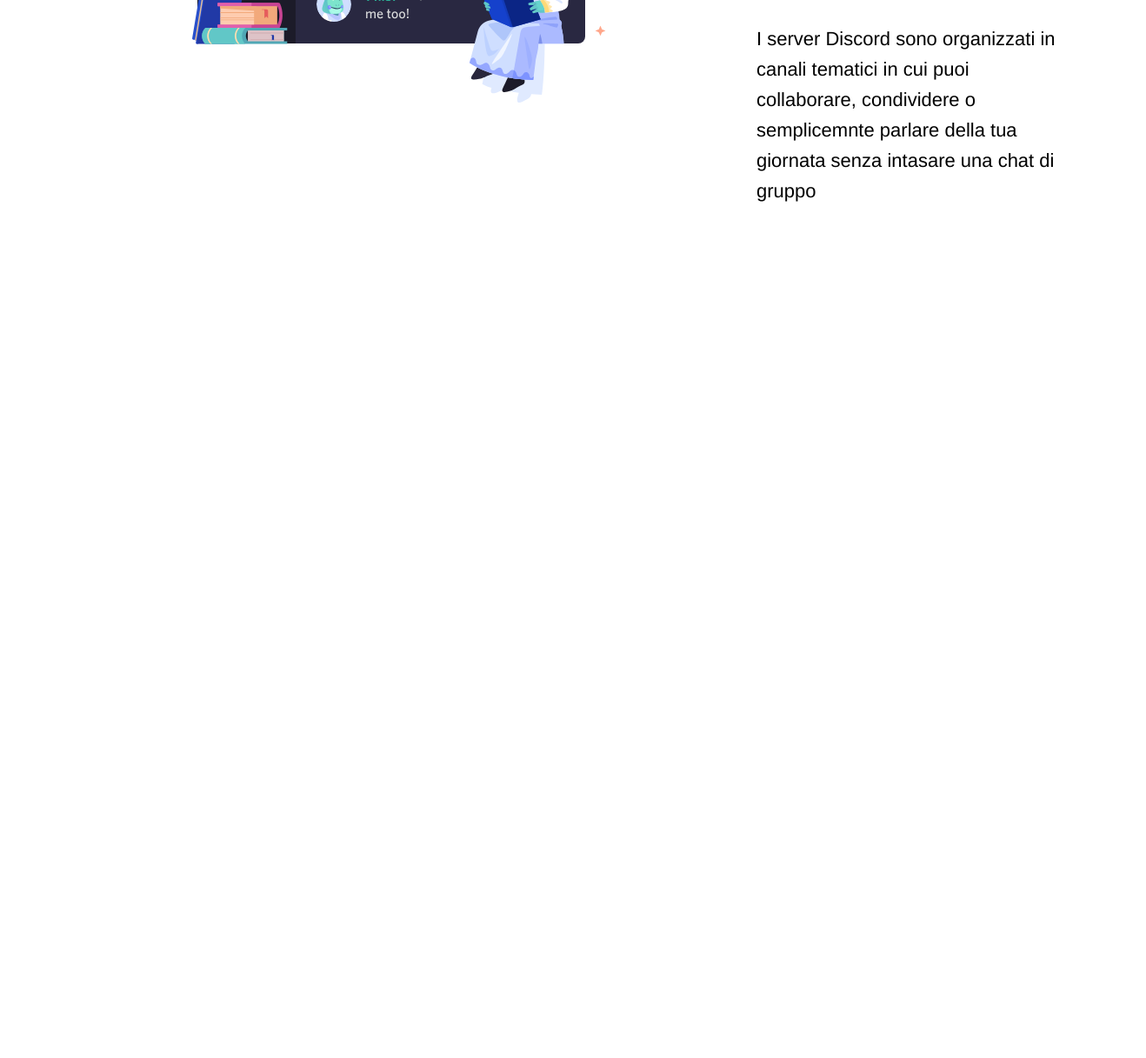
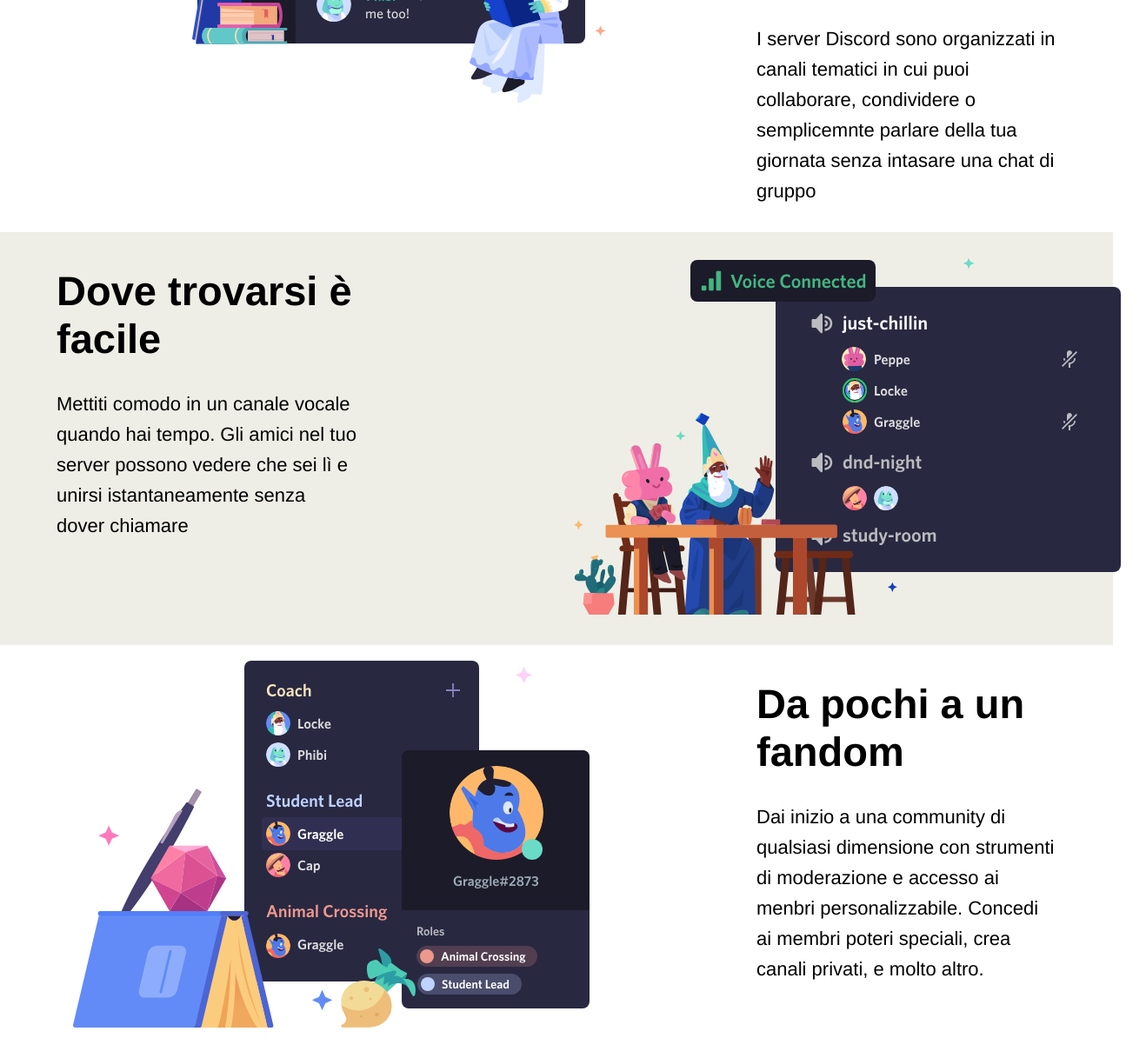
Before and after one commit to francescolucco/htmlcss-discord, a plain HTML site: page index.html in a window 1280 px wide. Shown: the part 948-2165 px from the top of the page at 87% size, 1318 px wide, since content can reach past the window. Before the commit the page ends 1245 px from the top, so only its background shows below. Drawn offline with Linux system fonts and the light colour scheme.

Commit message:
duplicazione horizontal section main

```diff
--- a/css/style.css
+++ b/css/style.css
@@ -114,22 +114,37 @@ header{
   background-color: black;}
 
 /* MAIN */
-main{
-  background-color: tomato;
+
+/* main-top */
+.horizontal-section{
+  padding-bottom: 30px;
 }
 .horizontal-section.section-white{
   margin: auto;
   background-color: white;
 }
-.img-horizontal-section, .text-horizontal-section{
+.horizontal-section.section-grey{
+  margin: auto;
+  background-color: rgb(238, 238, 230);
+}
+.row-white .img-horizontal-section{
+  float: left;
+}
+.row-white .text-horizontal-section{
+  float: right;
+}
+.row-grey .img-horizontal-section{
+  float: right;
+}
+.row-grey .text-horizontal-section{
   float: left;
 }
 .img-horizontal-section{
-  width: 70%;
+  width: 50%;
 }
 .text-horizontal-section{
   width: 30%;
-  padding: 40px 0;
+  padding-top: 40px;
 }
 .text-horizontal-section h2{
   font-size: 47px;
@@ -137,10 +152,11 @@ main{
 }
 .text-horizontal-section p{
   font-size: 22px;
-  margin-bottom: 20px;
   line-height: 35px;
 }
-{}
+
+
+/* main-bottom */
 {}
 {}
 {}
--- a/index.html
+++ b/index.html
@@ -51,7 +51,7 @@
       <div class="horizontal-sections">
 
         <section class="horizontal-section section-white">
-          <div class="conteiner clearfix">
+          <div class="row-white conteiner clearfix">
             <div class="img-horizontal-section">
               <img src="img/item1.svg" alt="">
             </div>
@@ -61,11 +61,28 @@
             </div>
           </div>
         </section>
-
-        <section class="horizontal-section section-grey clearfix"></section>
-
-        <section class="horizontal-section section-white clearfix"></section>
-
+        <section class="horizontal-section section-grey">
+          <div class="row-grey conteiner clearfix">
+            <div class="text-horizontal-section">
+              <h2>Dove trovarsi è facile</h2>
+              <p>Mettiti comodo in un canale vocale quando hai tempo. Gli amici nel tuo server possono vedere che sei lì e unirsi istantaneamente senza dover chiamare</p>
+            </div>
+            <div class="img-horizontal-section">
+              <img src="img/item2.svg" alt="">
+            </div>
+          </div>
+        </section>
+        <section class="horizontal-section section-white">
+          <div class="row-white conteiner clearfix">
+            <div class="img-horizontal-section">
+              <img src="img/item3.svg" alt="">
+            </div>
+            <div class="text-horizontal-section">
+              <h2>Da pochi a un fandom</h2>
+              <p>Dai inizio a una community di qualsiasi dimensione con strumenti di moderazione e accesso ai menbri personalizzabile. Concedi ai membri poteri speciali, crea canali privati, e molto altro.</p>
+            </div>
+          </div>
+        </section>
       </div>
 
       <div class="vertical-sections section-white">
```
